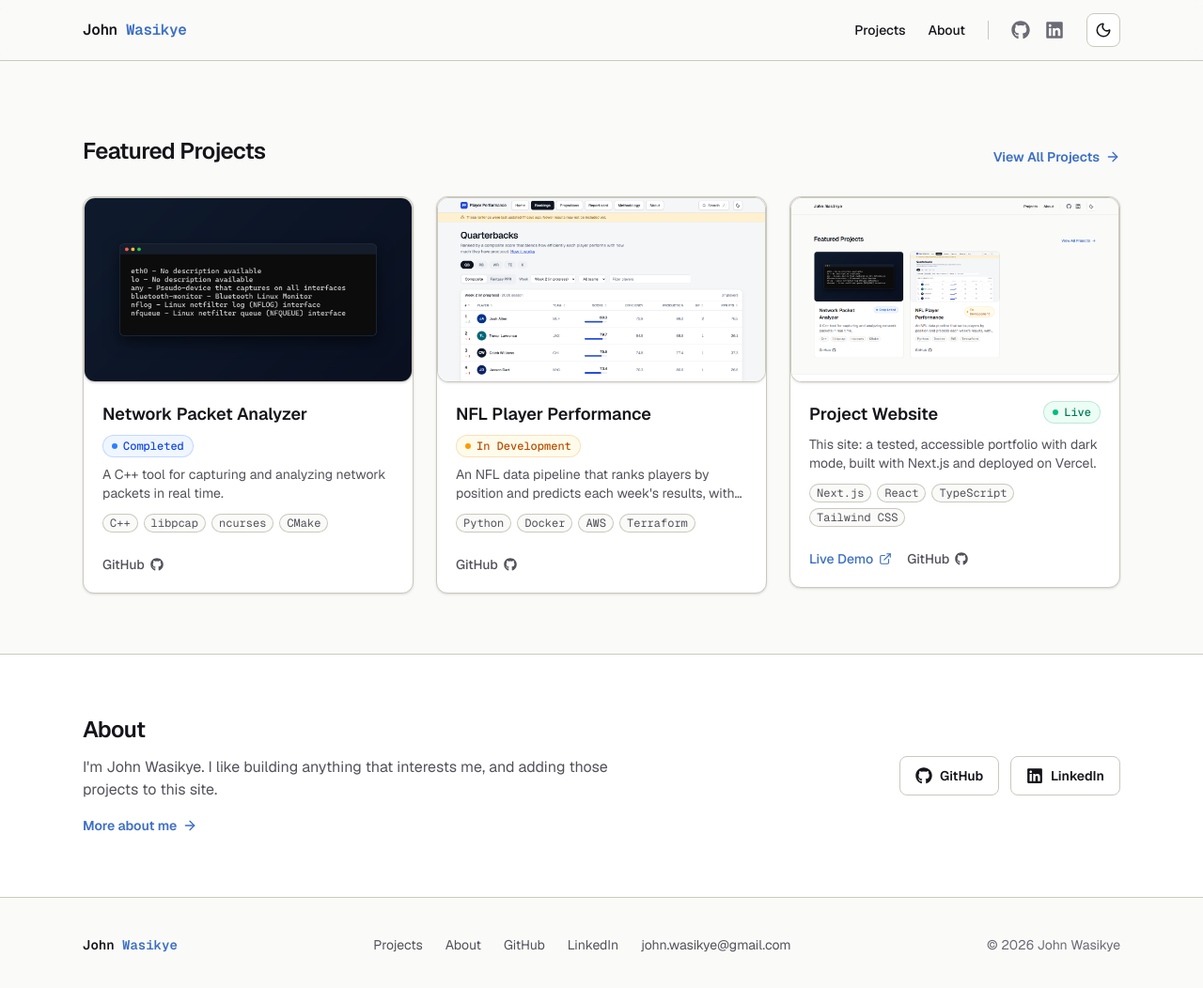
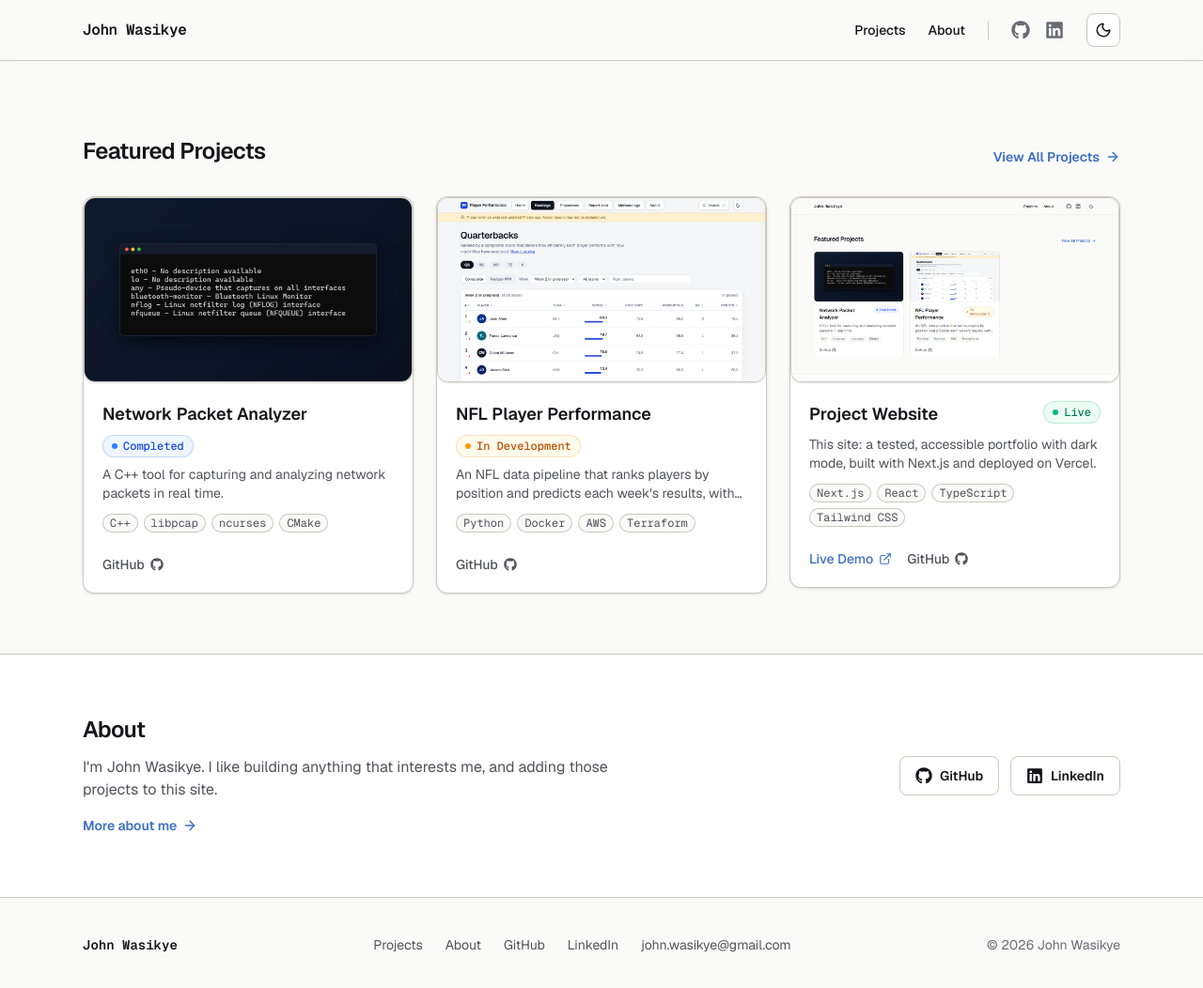
Before and after one commit to John-Wasikye/portfolio, a Next.js app: page / in a window 1280 px wide. Shown: the top 1052 px of the page at 94% size. Built offline with nearby package versions, Linux system fonts and the light colour scheme; no server answers.

Commit message:
Show the full name in one color in the nav and footer

```diff
--- a/components/Footer.tsx
+++ b/components/Footer.tsx
@@ -8,7 +8,7 @@ export function Footer() {
     <footer className="mt-auto border-t border-border">
       <div className="mx-auto flex max-w-6xl flex-col gap-4 px-6 py-10 sm:flex-row sm:items-center sm:justify-between">
         <p className="font-mono text-sm font-semibold text-foreground">
-          John <span className="text-accent">Wasikye</span>
+          John Wasikye
         </p>
 
         <nav aria-label="Footer" className="flex flex-wrap items-center gap-x-6 gap-y-2 text-sm text-muted-foreground">
--- a/components/Navbar.tsx
+++ b/components/Navbar.tsx
@@ -11,7 +11,7 @@ export function Navbar() {
           href="/"
           className="font-mono text-base font-semibold tracking-tight text-foreground transition-colors hover:text-accent"
         >
-          John <span className="text-accent">Wasikye</span>
+          John Wasikye
         </Link>
 
         <nav aria-label="Primary" className="flex items-center gap-3 sm:gap-6">
```
